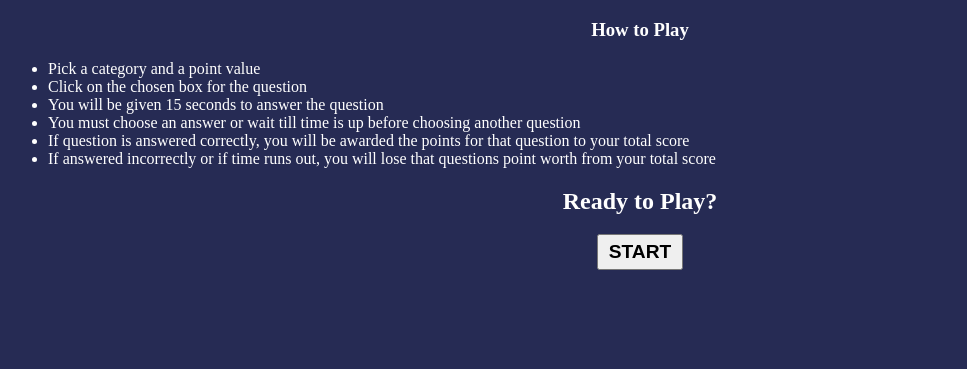
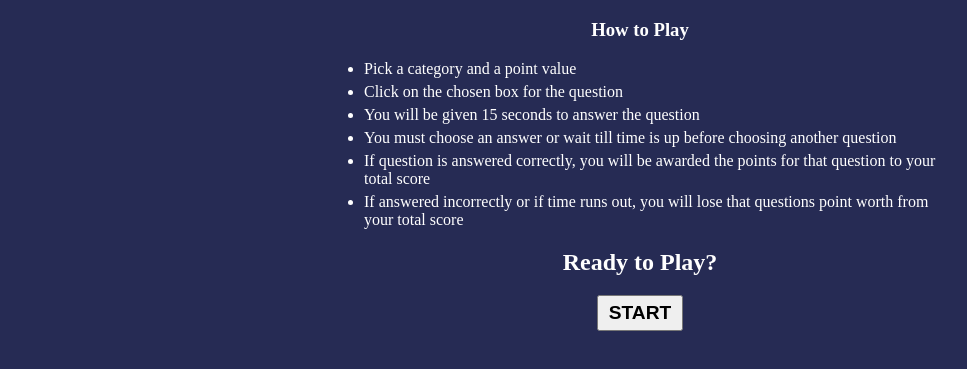
Before and after one commit to JinseiNai/Jeopardy-Trivia, a website with bundled scripts: page index.html in a window 1280 px wide. Shown: the part 61-430 px from the top of the page, without its empty margins (0-967 px from the left). Built offline with nearby package versions, Linux system fonts and the light colour scheme.

Commit message:
styling and media queries

```diff
--- a/css/styles.css
+++ b/css/styles.css
@@ -8,6 +8,10 @@ body {
 /* Instructions */
 #instructions h3, #startgame {
     text-align: center;
+}
+
+#instructions ul li {
+    margin: 5px 0;
 }
 
 #start-game-btn {
@@ -122,3 +126,17 @@ body {
     font-size: 1.3em;
     font-weight: bold;
 }
+
+/* Media Queries */
+@media only screen and (min-width: 426px) {
+    #instructions {
+        width: 75%;
+        margin: auto;
+    }
+}
+
+@media only screen and (min-width: 769px) {
+    #instructions {
+        width: 50%;
+    }
+}
```
